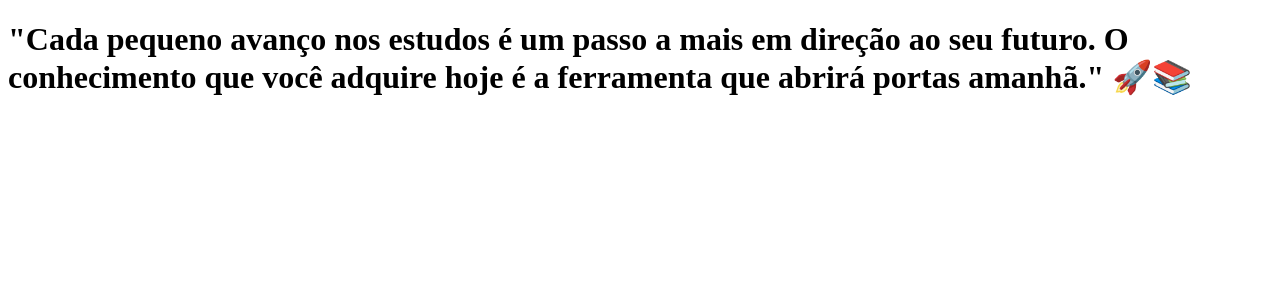
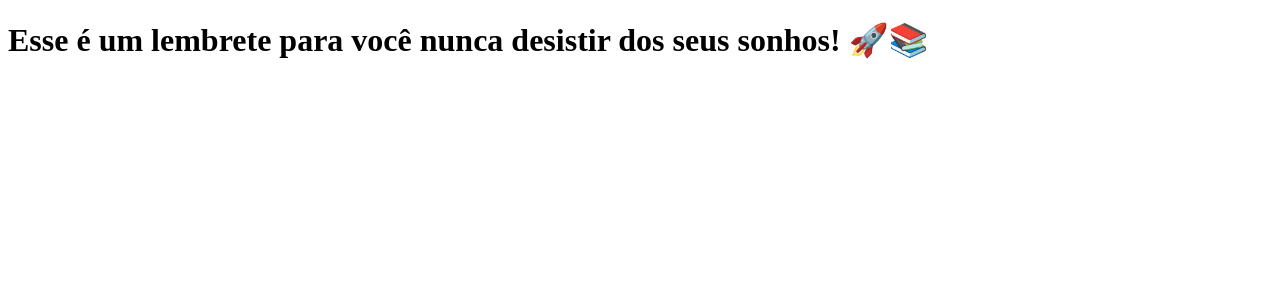
Before and after one commit to maria-luiza-rodrigues-ti/clone-tabnews, a Next.js app: page / in a window 1280 px wide. Shown: the top 300 px of the page. Built offline with nearby package versions, Linux system fonts and the light colour scheme.

Commit message:
feat: changing to a new impact phrase

```diff
--- a/pages/index.js
+++ b/pages/index.js
@@ -1,5 +1,5 @@
 function Home() {
-  return <h1>"Cada pequeno avanço nos estudos é um passo a mais em direção ao seu futuro. O conhecimento que você adquire hoje é a ferramenta que abrirá portas amanhã." 🚀📚</h1>
+  return <h1>Esse é um lembrete para você nunca desistir dos seus sonhos! 🚀📚</h1>
 }
 
 export default Home;
```
